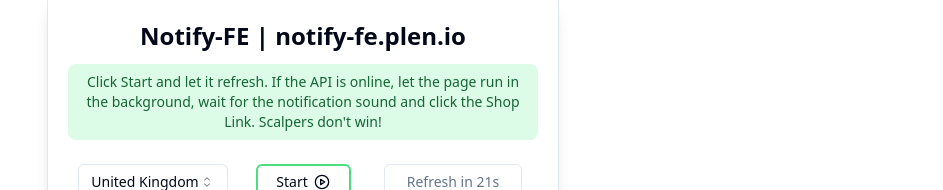
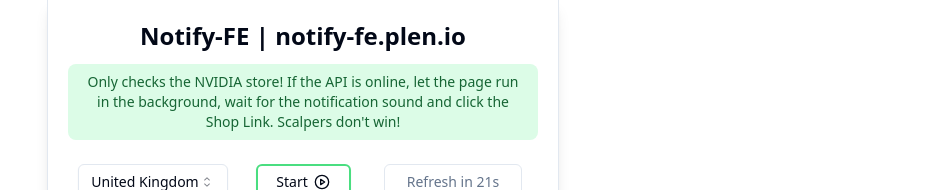
Before and after one commit to jlplenio/notify-fe, a Next.js app: page / in a window 1280 px wide. Shown: the top 190 px of the page, without its empty margins (337-1280 px from the left). Built offline with nearby package versions, Linux system fonts and the light colour scheme.

Commit message:
readme update

```diff
--- a/src/pages/index.tsx
+++ b/src/pages/index.tsx
@@ -83,7 +83,7 @@
         </h1>
 
         <div className="mb-6 rounded-lg bg-green-100 px-4 py-2 text-center text-sm text-green-800 dark:bg-green-900/30 dark:text-green-200">
-          Click Start and let it refresh. If the API is online, let the page run
+          Only checks the NVIDIA store! If the API is online, let the page run
           in the background, wait for the notification sound and click the Shop
           Link. Scalpers don&apos;t win!
         </div>
```
